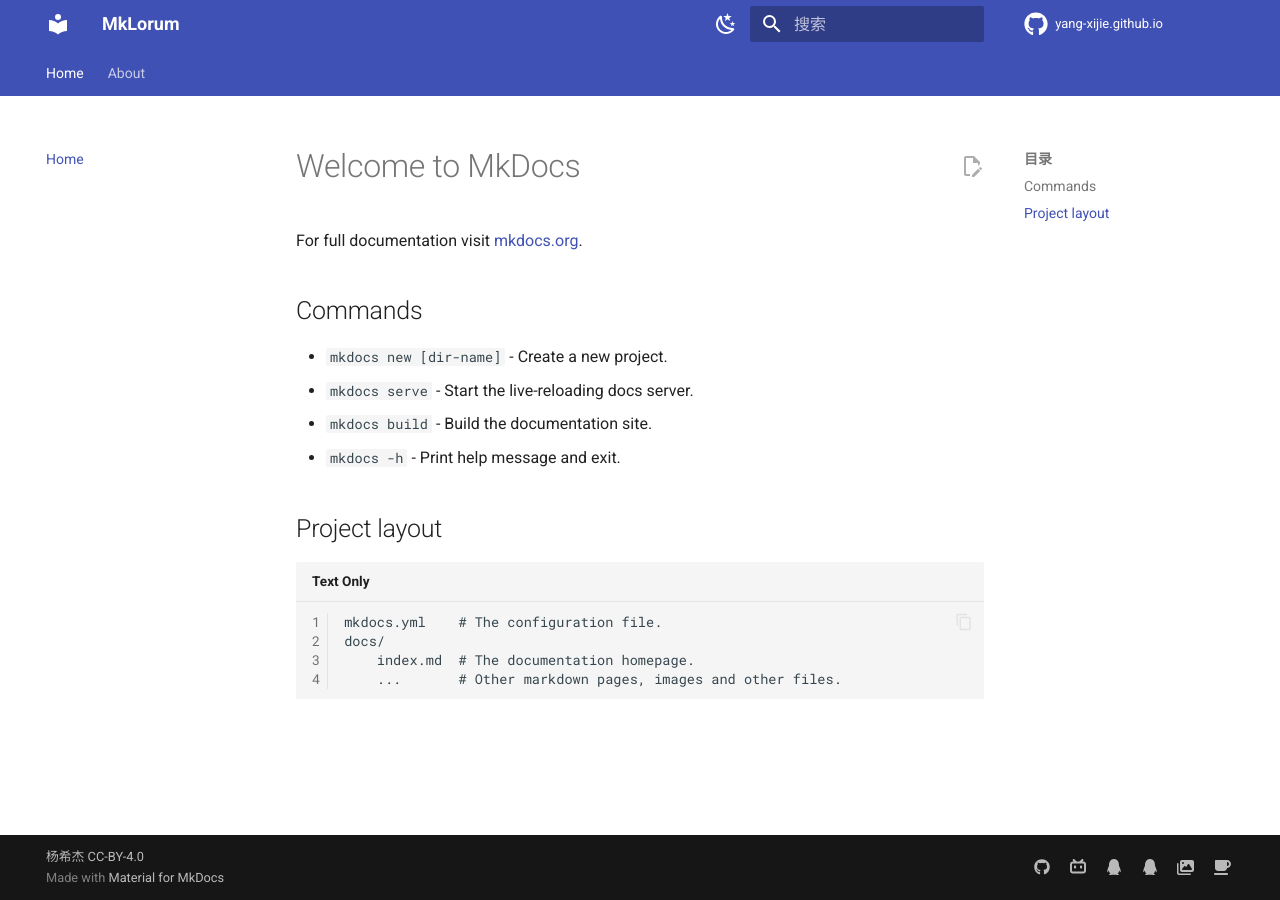
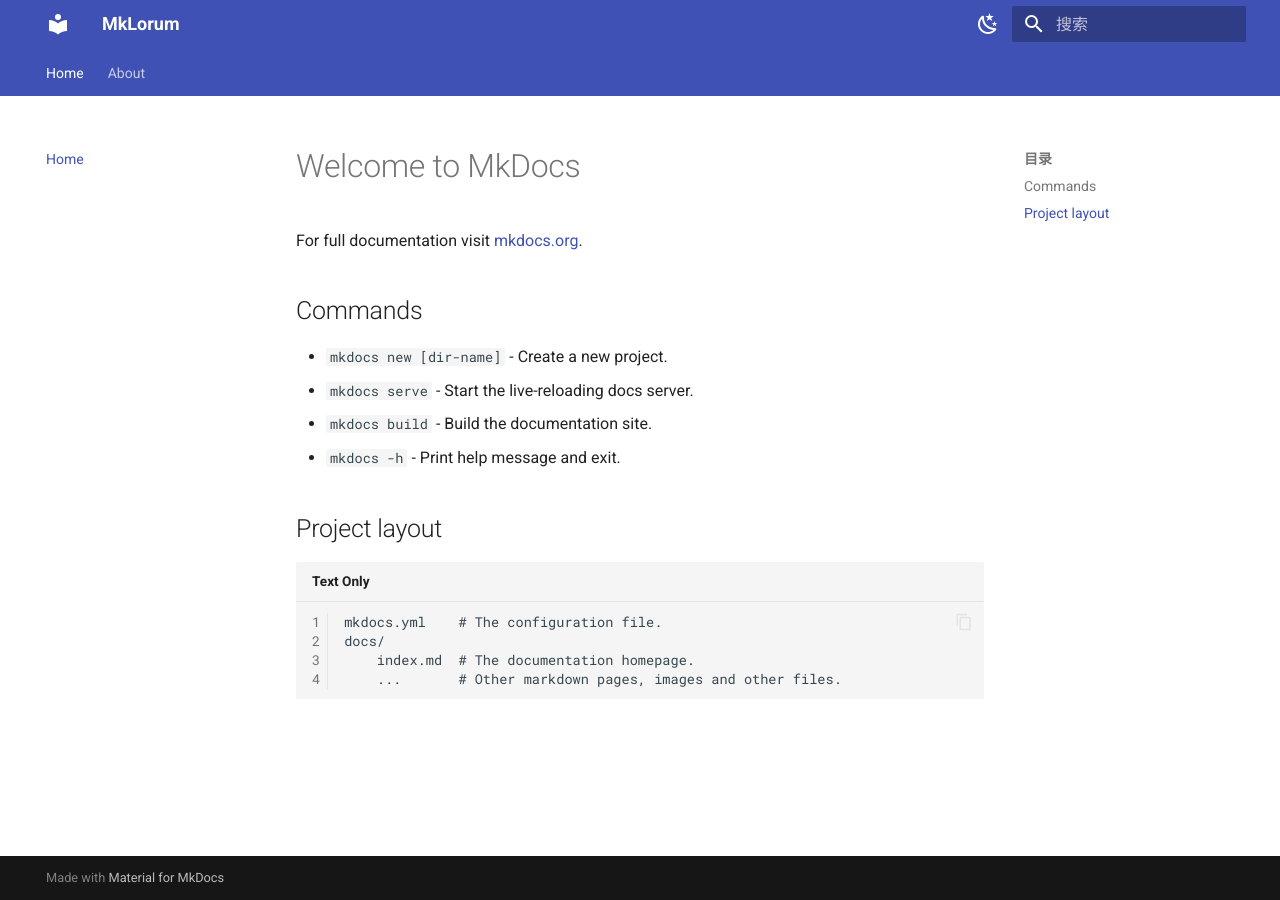
Before and after one commit to llanlinju/mkdocs-site, an MkDocs documentation site: the page built from docs/index.md, in a window 1280 px wide. Built offline with MkDocs 1.6.1 and Material for MkDocs 9.7.7, drawn with Linux system fonts in a browser that asks for light colours; nearby versions of some CDN libraries; library files that are not in the unit come from our copies; comment, search, counter and statistics services are not loaded.

Commit message:
setup theme2

```diff
--- a/mkdocs.yml
+++ b/mkdocs.yml
@@ -60,43 +60,6 @@
     # [添加 GitHub 仓库]
     # https://squidfunk.github.io/mkdocs-material/setup/adding-a-git-repository/#repository-icon
     repo: fontawesome/brands/github
-# [点击按钮跳转至 GitHub 修改 Markdown 源文件]
-# https://squidfunk.github.io/mkdocs-material/setup/adding-a-git-repository/#code-actions
-edit_uri: edit/main/docs/
-# [top-right corner]
-# [添加 GitHub 仓库]
-# https://squidfunk.github.io/mkdocs-material/setup/adding-a-git-repository/
-repo_url: https://github.com/Yang-Xijie/yang-xijie.github.io
-repo_name: yang-xijie.github.io
-# [bottom-left corner]
-# [版权说明]
-# https://squidfunk.github.io/mkdocs-material/setup/setting-up-the-footer/#copyright-notice
-copyright: 杨希杰 CC-BY-4.0
-# [bottom-right corner]
-extra:
-  # [添加社交网络图标和链接]
-  # https://squidfunk.github.io/mkdocs-material/setup/setting-up-the-footer/#social-links
-  # 搜索图标：https://squidfunk.github.io/mkdocs-material/reference/icons-emojis/#search
-  # name 会在鼠标悬浮时提示
-  social: # icons
-    - name: GitHub | Yang-Xijie
-      icon: fontawesome/brands/github
-      link: https://github.com/Yang-Xijie
-    - name: Bilibili | 杨希杰619
-      icon: fontawesome/brands/bilibili
-      link: https://space.bilibili.com/24502827
-    - name: 小杰答疑群 QQ 796233390
-      icon: fontawesome/brands/qq
-      link: https://yang-xijie.github.io/ME/qq-groups/
-    - name: 小杰水群 QQ 824114857
-      icon: fontawesome/brands/qq
-      link: https://yang-xijie.github.io/ME/qq-groups/
-    - name: 小红书 | 杨希杰
-      icon: fontawesome/solid/images
-      link: https://www.xiaohongshu.com/user/profile/61be0cc10000000021024369
-    - name: 打赏支持
-      icon: fontawesome/solid/mug-saucer
-      link: https://yang-xijie.github.io/ME/support/
 
 # [Extensions]
 plugins:
```
